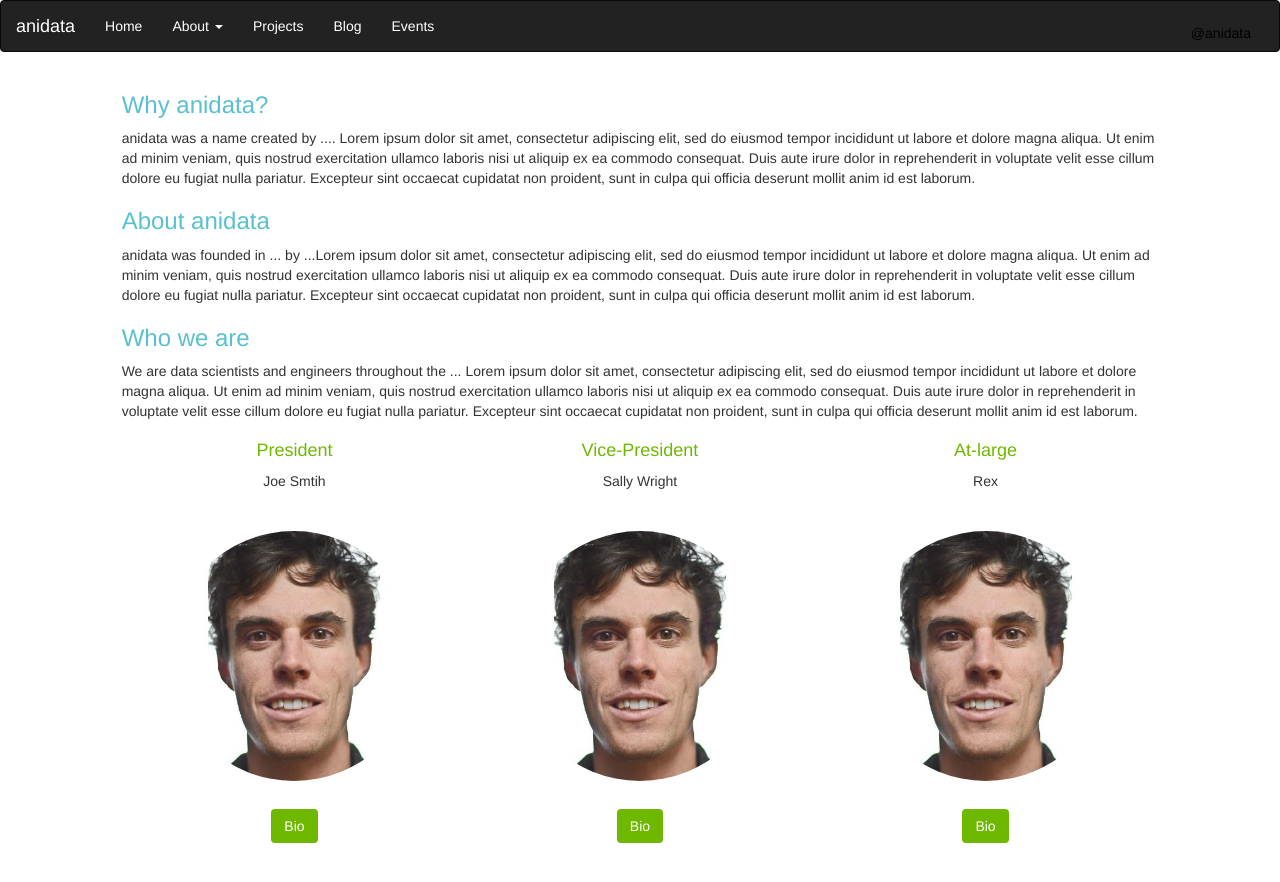
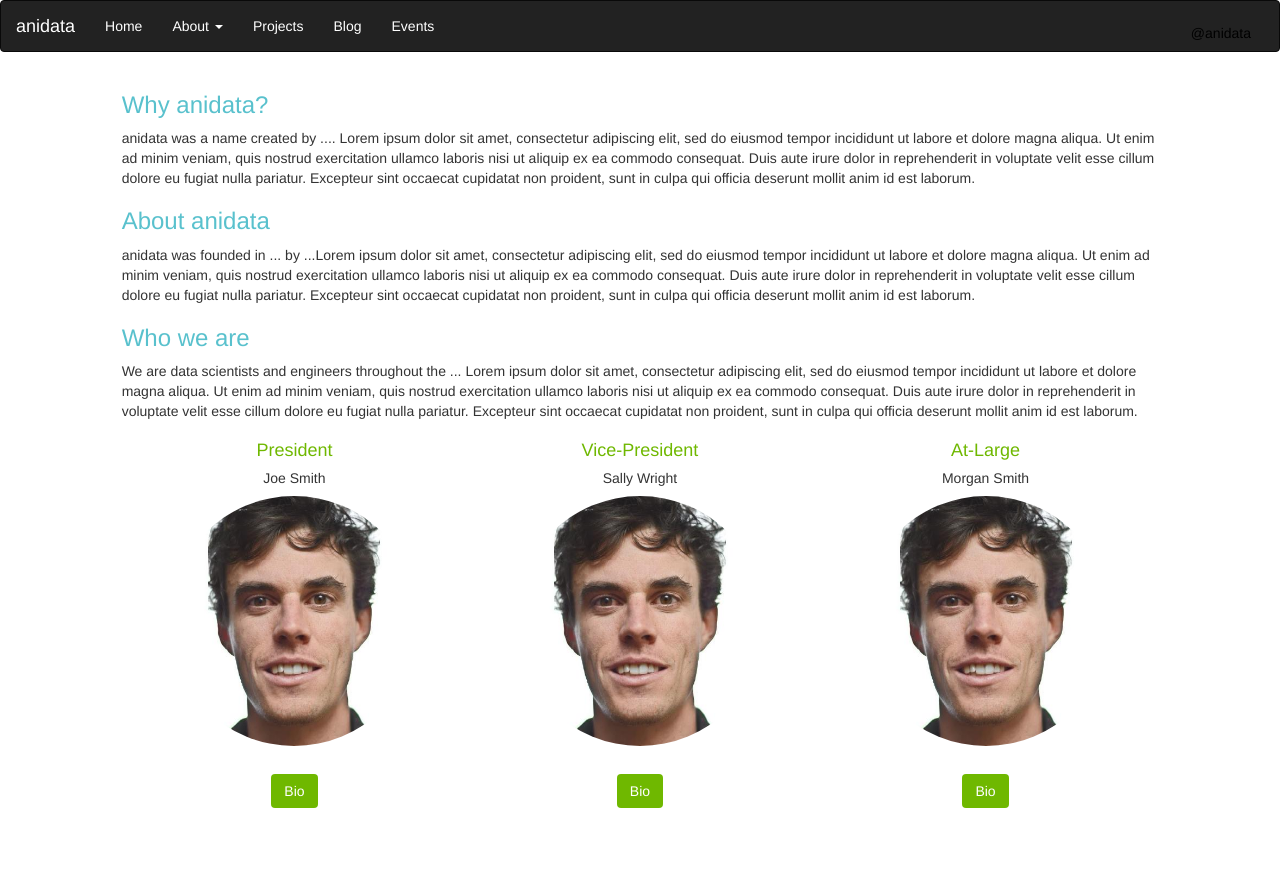
Before and after one commit to anidata/anidata.github.io, a Jekyll site: the page built from about/index.html, in a window 1280 px wide. Shown: the top 882 px of the page. Built offline with Jekyll 4.4.1, drawn with Linux system fonts in a browser that asks for light colours.

Commit message:
Refactored the About page by moving data to separate file.

```diff
--- a/about/index.html
+++ b/about/index.html
@@ -16,36 +16,35 @@ layout: default
 
 <div class="container-fluid">
   <h4><div class="row text-center accent">
-    <div class="col-xs-4">President</div>
-    <div class="col-xs-4">Vice-President</div>
-    <div class="col-xs-4">At-large</div>
+    {% for person in site.data.staff.members %}
+      <div class="col-xs-4">{{ person.position }}</div>
+    {% endfor %}
   </div></h4>
-  <div class="row text-center">
-    <div class="col-xs-4">Joe Smtih</div>
-    <div class="col-xs-4">Sally Wright</div>
-    <div class="col-xs-4">Rex</div>
-  </div>
-  <br>
-  <br>
+  <h5><div class="row text-center">
+    {% for person in site.data.staff.members %}
+      <div class="col-xs-4">{{ person.name }}</div>
+    {% endfor %}
+  </div></h5>
   <div class="row">
-    <div class="col-xs-4"><img class="img-responsive img-circle img-person center-block" src="/images/bob.jpeg"></div>
-    <div class="col-xs-4"><img class="img-responsive img-circle img-person center-block" src="/images/bob.jpeg"></div>
-    <div class="col-xs-4"><img class="img-responsive img-circle img-person center-block" src="/images/bob.jpeg"></div>
+    {% for person in site.data.staff.members %}
+      <div class="col-xs-4"><img class="img-responsive img-circle img-person center-block" src={{ "/images/" | append: person.image}}></div>
+    {% endfor %}
   </div>
   <div class="row text-center">
-    <div class="col-xs-4">
-      <button type="button" class="btn btn-bio accent-bg white " data-toggle="modal" data-target="#presidentModal">
+    {% for person in site.data.staff.members %}
+      <div class="col-xs-4">
+      <button type="button" class="btn btn-bio accent-bg white " data-toggle="modal" data-target={{ "#" | append:person.position | append: "Modal"}}>
       Bio
       </button>
-      <div class="modal fade" id="presidentModal" tabindex="-1" role="dialog" aria-labelledby="myModalLabel">
+      <div class="modal fade" id={{ person.position | append: "Modal"}} tabindex="-1" role="dialog" aria-labelledby="myModalLabel">
         <div class="modal-dialog" role="document">
           <div class="modal-content">
             <div class="modal-header">
               <button type="button" class="close" data-dismiss="modal" aria-label="Close"><span aria-hidden="true">&times;</span></button>
-              <h4 class="modal-title accent" id="myModalLabel">Joe Smith</h4>
+              <h4 class="modal-title accent" id="myModalLabel">{{ person.name }}</h4>
             </div>
             <div class="modal-body">
-              <p>Joe Smith began his career ....  Lorem ipsum dolor sit amet, consectetur adipiscing elit, sed do eiusmod tempor incididunt ut labore et dolore magna aliqua. Ut enim ad minim veniam, quis nostrud exercitation ullamco laboris nisi ut aliquip ex ea commodo consequat. Duis aute irure dolor in reprehenderit in voluptate velit esse cillum dolore eu fugiat nulla pariatur. Excepteur sint occaecat cupidatat non proident, sunt in culpa qui officia deserunt mollit anim id est laborum.</p>
+              <p>{{ person.bio }}</p>
             </div>
             <div class="modal-footer">
               <button type="button" class="btn white accent-bg" data-dismiss="modal">Close</button>
@@ -54,48 +53,6 @@ layout: default
         </div>
       </div>
     </div>
-
-    <div class="col-xs-4">
-      <button type="button" class="btn btn-bio accent-bg white " data-toggle="modal" data-target="#vpModal">
-      Bio
-      </button>
-      <div class="modal fade" id="vpModal" tabindex="-1" role="dialog" aria-labelledby="myModalLabel">
-        <div class="modal-dialog" role="document">
-          <div class="modal-content">
-            <div class="modal-header">
-              <button type="button" class="close" data-dismiss="modal" aria-label="Close"><span aria-hidden="true">&times;</span></button>
-              <h4 class="modal-title accent" id="myModalLabel">Sally Wright</h4>
-            </div>
-            <div class="modal-body">
-              <p>Sally Wright began her career ....  Lorem ipsum dolor sit amet, consectetur adipiscing elit, sed do eiusmod tempor incididunt ut labore et dolore magna aliqua. Ut enim ad minim veniam, quis nostrud exercitation ullamco laboris nisi ut aliquip ex ea commodo consequat. Duis aute irure dolor in reprehenderit in voluptate velit esse cillum dolore eu fugiat nulla pariatur. Excepteur sint occaecat cupidatat non proident, sunt in culpa qui officia deserunt mollit anim id est laborum.</p>
-            </div>
-            <div class="modal-footer">
-              <button type="button" class="btn white accent-bg" data-dismiss="modal">Close</button>
-            </div>
-          </div>
-        </div>
-      </div>
-    </div>
-    <div class="col-xs-4">
-      <button type="button" class="btn btn-bio accent-bg white " data-toggle="modal" data-target="#atlargeModal">
-      Bio
-      </button>
-      <div class="modal fade" id="atlargeModal" tabindex="-1" role="dialog" aria-labelledby="myModalLabel">
-        <div class="modal-dialog" role="document">
-          <div class="modal-content">
-            <div class="modal-header">
-              <button type="button" class="close" data-dismiss="modal" aria-label="Close"><span aria-hidden="true">&times;</span></button>
-              <h4 class="modal-title accent" id="myModalLabel">Rex</h4>
-            </div>
-            <div class="modal-body">
-              <p>Rex began his career ....  Lorem ipsum dolor sit amet, consectetur adipiscing elit, sed do eiusmod tempor incididunt ut labore et dolore magna aliqua. Ut enim ad minim veniam, quis nostrud exercitation ullamco laboris nisi ut aliquip ex ea commodo consequat. Duis aute irure dolor in reprehenderit in voluptate velit esse cillum dolore eu fugiat nulla pariatur. Excepteur sint occaecat cupidatat non proident, sunt in culpa qui officia deserunt mollit anim id est laborum.</p>
-            </div>
-            <div class="modal-footer">
-              <button type="button" class="btn white accent-bg" data-dismiss="modal">Close</button>
-            </div>
-          </div>
-        </div>
-      </div>
-    </div>
+    {% endfor %}
   </div>
 </div>
```
Also changed, not shown: _data/staff.yml (added, +15 -0 lines).
